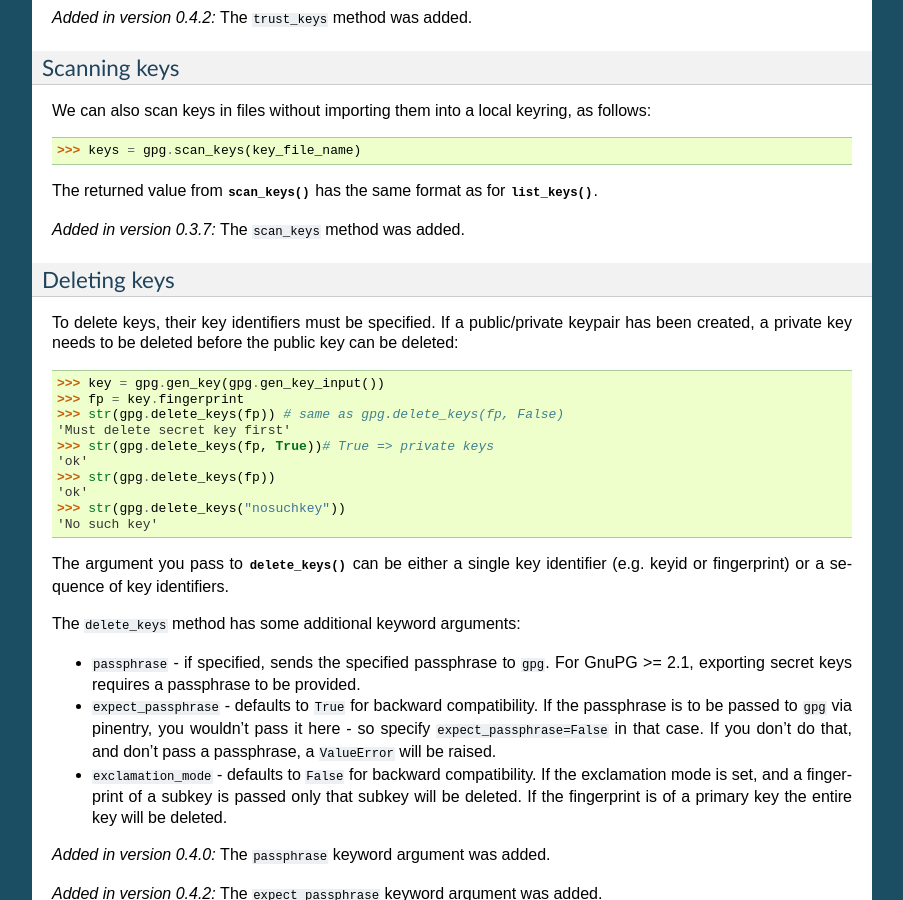
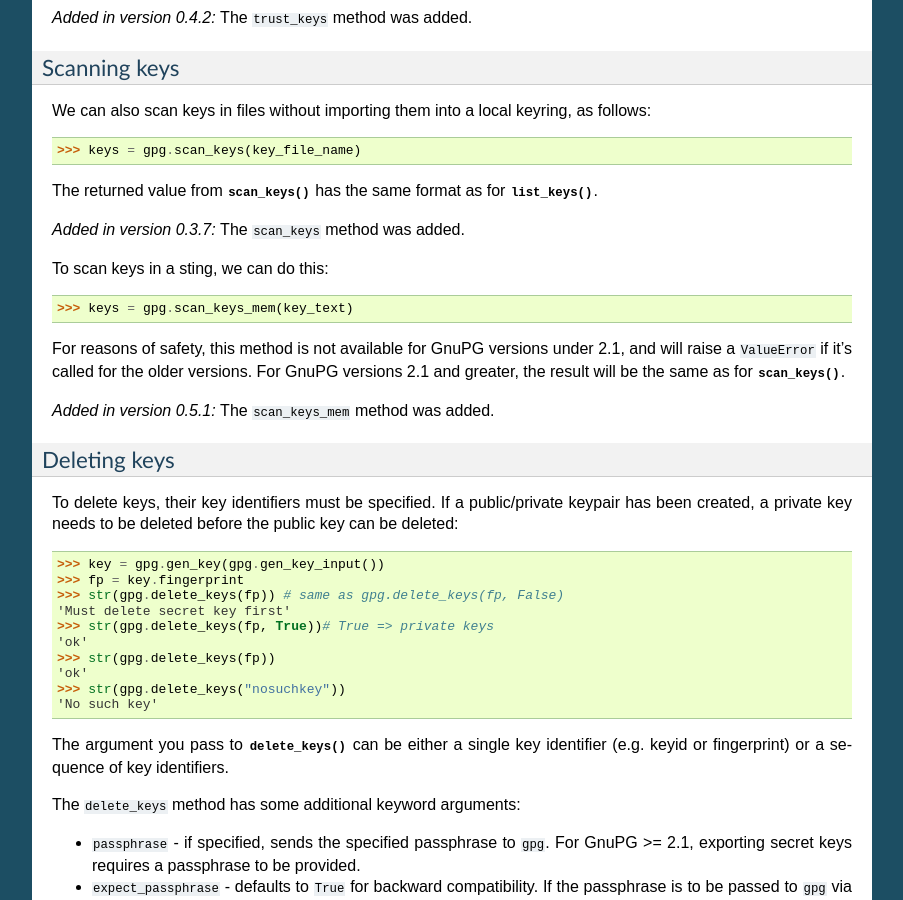
Before and after one commit to vsajip/python-gnupg, a Sphinx documentation site: the page built from docs/index.rst, in a window 1280 px wide and 900 px high, scrolled down 10178 px. Shown: the whole window, without its empty margins (198-1101 px from the left). Built offline with Sphinx 7.4.7, drawn with Linux system fonts in a browser that asks for light colours.

Commit message:
Tighten conditions for scan_key_mem(), correct the test for it and add documentation.

```diff
--- a/README.rst
+++ b/README.rst
@@ -80,6 +80,9 @@ Released: Not yet
 * Fix #208: Add ``status_detail`` attribute to result objects which is populated when
   the status is ``'invalid recipient'`` (encryption/decryption) or ``'invalid signer'``
   (signing).
+
+* Add ``scan_keys_mem()`` function to scan keys in a string. Thanks to Sky Moore
+  for the patch.
 
 0.5.0
 -----
--- a/docs/index.rst
+++ b/docs/index.rst
@@ -701,10 +701,23 @@ follows::
 
     >>> keys = gpg.scan_keys(key_file_name)
 
-The returned value from :meth:`scan_keys` has the same format as for :meth:`list_keys`.
+The returned value from :meth:`scan_keys` has the same format as for
+:meth:`list_keys`.
 
 .. versionadded:: 0.3.7
    The ``scan_keys`` method was added.
+
+To scan keys in a sting, we can do this::
+
+    >>> keys = gpg.scan_keys_mem(key_text)
+
+For reasons of safety, this method is not available for GnuPG versions under
+2.1, and will raise a ``ValueError`` if it's called for the older versions. For
+GnuPG versions 2.1 and greater, the result will be the same as for
+:meth:`scan_keys`.
+
+.. versionadded:: 0.5.1
+   The ``scan_keys_mem`` method was added.
 
 .. index:: Key; deleting
 
--- a/setup.cfg
+++ b/setup.cfg
@@ -25,7 +25,7 @@ author_email = vinay_sajip@yahoo.co.uk
 maintainer = Vinay Sajip
 maintainer_email = vinay_sajip@yahoo.co.uk
 license = BSD
-license_file = LICENSE.txt
+license_files = LICENSE.txt
 platforms = any
 classifiers =
     Development Status :: 5 - Production/Stable
```
Also changed, not shown: gnupg.py (+4 -3 lines), test_gnupg.py (+3 -4 lines).
